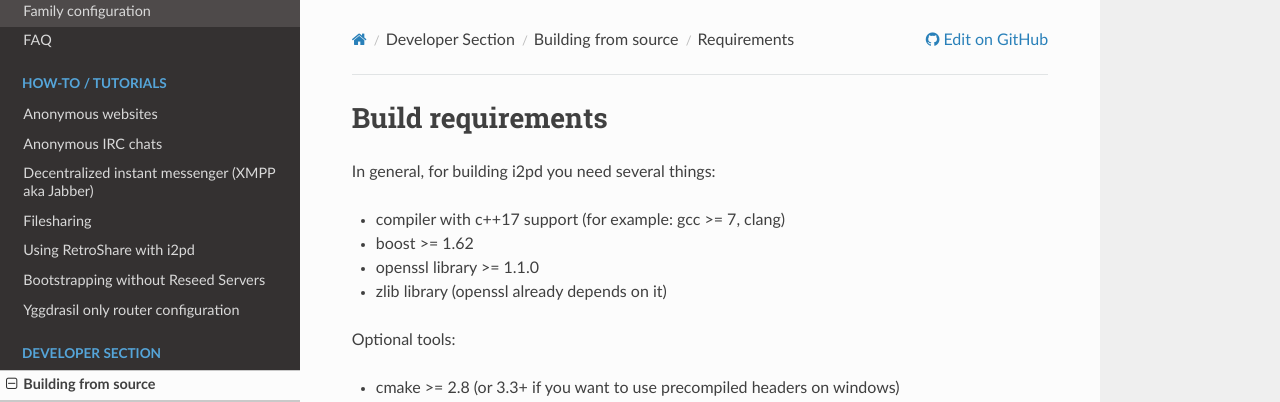
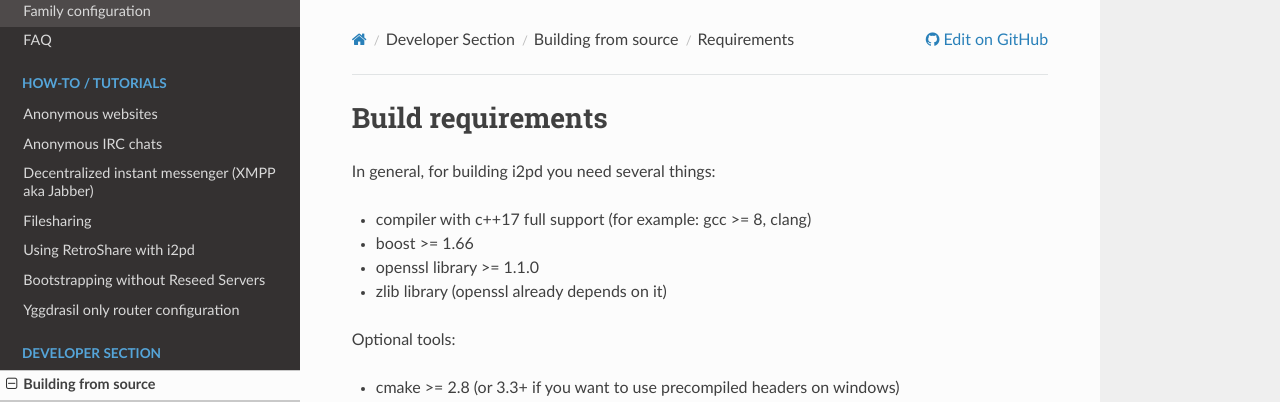
Before and after one commit to PurpleI2P/i2pd_docs_en, an MkDocs documentation site: the page built from docs/devs/building/requirements.md, in a window 1280 px wide. Shown: the top 402 px of the page. Built offline with MkDocs 1.6.1, drawn with Linux system fonts in a browser that asks for light colours; nearby versions of some CDN libraries.

Commit message:
boost >= 1.66

```diff
--- a/docs/devs/building/requirements.md
+++ b/docs/devs/building/requirements.md
@@ -3,8 +3,8 @@ Build requirements
 
 In general, for building i2pd you need several things:
 
-* compiler with c++17 support (for example: gcc >= 7, clang)
-* boost >= 1.62
+* compiler with c++17 full support (for example: gcc >= 8, clang)
+* boost >= 1.66
 * openssl library >= 1.1.0
 * zlib library (openssl already depends on it)
 
```
